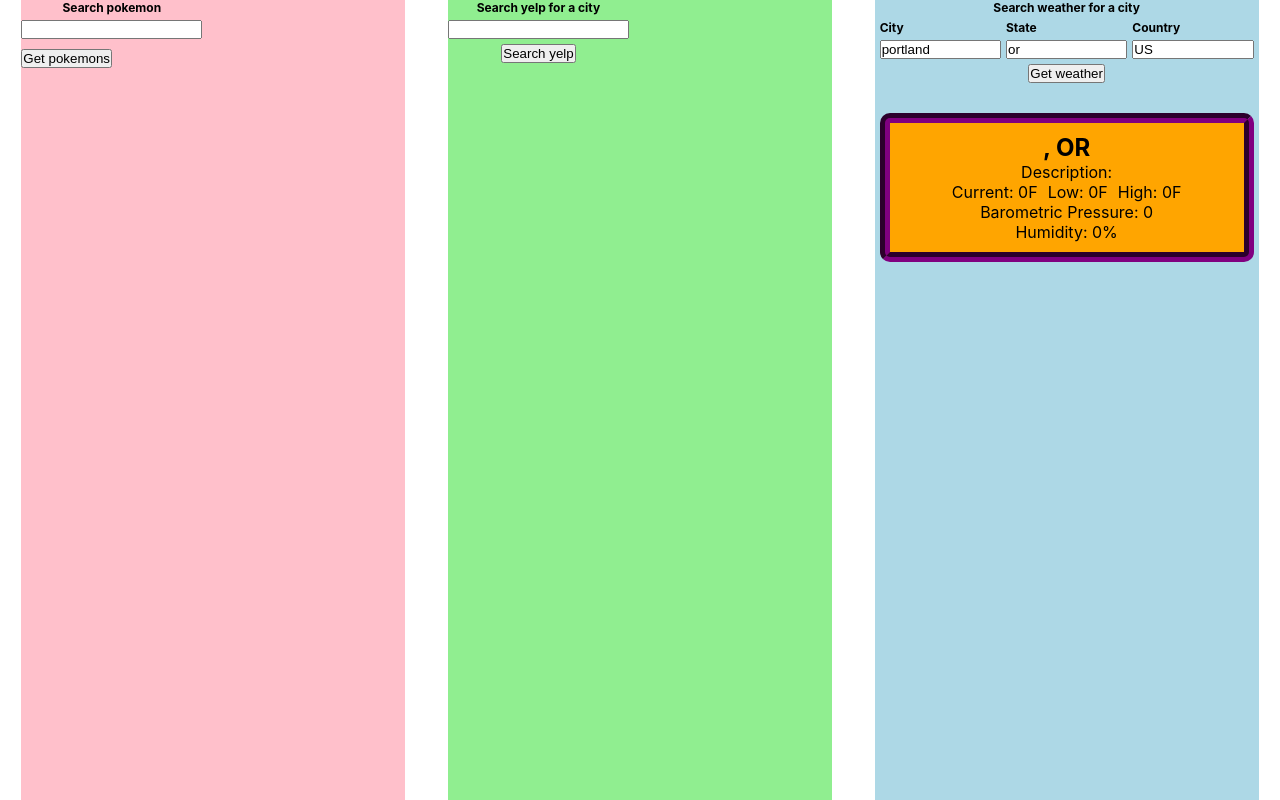
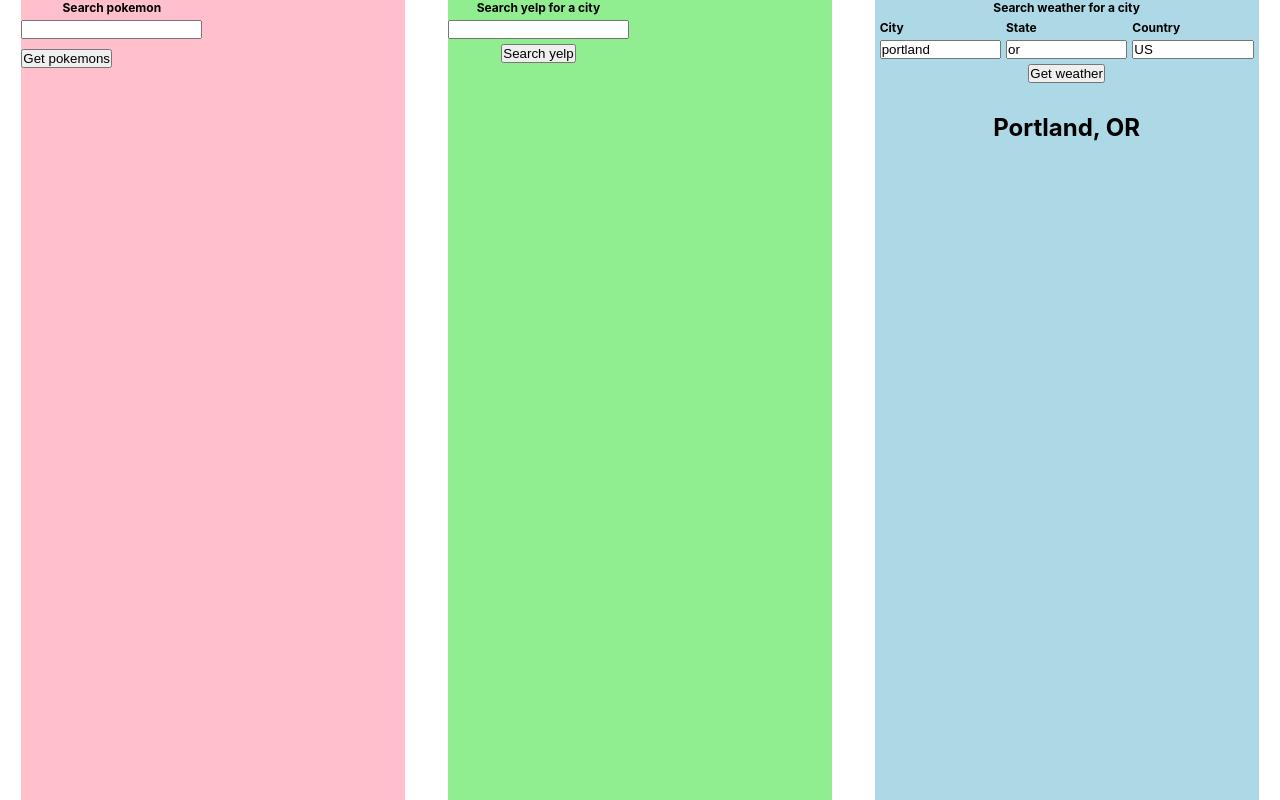
Before and after one commit to armaBurton/half-baked-api-proxy, a React (Create React App) app: page / in a window 1280 px wide. Built offline with nearby package versions, Linux system fonts and the light colour scheme.

Commit message:
changed the fetch location now I render an array instead of a single weather date

```diff
--- a/src/App.css
+++ b/src/App.css
@@ -7,7 +7,7 @@
 .App, body, html, #root {
   background-color: white;
   text-align: center;
-  height: 100%;
+  min-height: 100%;
   width: 100%;
   display: flex;
   justify-content: space-around;
@@ -193,7 +193,7 @@ label p{
   width: 100%;
 }
 
-.temp{
+.temp, .atmosphere, .wind{
   display: flex;
   justify-content: center;
   gap: 10px;
@@ -207,10 +207,19 @@ h1 span{
   text-transform: capitalize;
 }
 
-.weather-card{
+.weather-card, .render-history{
   background-color: orange;
   border: 10px groove purple;
   padding: 10px;
   border-radius: 10px;
   margin-top: 30px;
 }
+
+.locate{
+  margin-top: 30px;
+  text-transform: capitalize;
+}
+
+.locate h1{
+  text-transform: capitalize;
+}
--- /dev/null
+++ b/src/RenderHistory/RenderHistory.js
@@ -0,0 +1,25 @@
+
+export default function RenderHistory({ day }){
+  const date = new Date((day.dt * 1000));
+
+  return <div className='render-history'>
+    <h5>{date.toString()}</h5>
+    <p className="description">Description: {day.weather[0].description}</p>
+    <div className="temp">
+      <div>Current: {day.temp.day}°F</div>
+      <div>Low: {day.temp.min}°F</div>
+      <div>High: {day.temp.max}°F</div>
+    </div>
+    <div>
+      <p className="atmosphere">
+        <p className="baro">Barometric Pressure: {day.pressure}</p>
+        <p className="humidity">Humidity: {day.humidity}</p>
+      </p>
+    </div>
+    <div className="wind">
+      <p className="speed">Wind Speed: {day.wind_speed}</p>
+      <p className="gust">Gusts: {day.wind_gust}</p>
+      <p className="degree">Direction: {day.wind_deg}°</p>
+    </div>
+  </div>;
+}
--- a/src/RenderWeather/RenderWeather.js
+++ b/src/RenderWeather/RenderWeather.js
@@ -1,14 +1,4 @@
-export default function RenderWeather({ weather, state }){
+export default function RenderWeather({ city, state }){
 
-  return <div className='weather-card'>
-    <h1>{weather.name}, <span>{state}</span></h1>
-    <p className="description">Description: {weather.weather[0].description}</p>
-    <div className="temp">
-      <div>Current: {weather.main.temp}F</div>
-      <div>Low: {weather.main.temp_min}F</div>
-      <div>High: {weather.main.temp_max}F</div>
-    </div>
-    <p className="baro">Barometric Pressure: {weather.main.pressure}</p>
-    <p className="humidity">Humidity: {weather.main.humidity}%</p>
-  </div>;
+  return <h1 className='locate'>{city}, <span>{state}</span></h1>;
 }
--- a/src/WeatherSearch.js
+++ b/src/WeatherSearch.js
@@ -1,6 +1,7 @@
 import { useState } from 'react';
 import WeatherSpinner from './WeatherSpinner/WeatherSpinner';
 import RenderWeather from './RenderWeather/RenderWeather';
+import RenderHistory from './RenderHistory/RenderHistory';
 
 export default function WeatherSearch() {
   const [isLoading, setIsLoading] = useState(false);
@@ -37,6 +38,12 @@ export default function WeatherSearch() {
     }
   };
 
+  console.log(`||********************************`);
+  console.log(`||                                `);
+  console.log(`||   `, weather);
+  console.log(`||                                `);
+  console.log(`||********************************`);
+
   return (
     <section className='weather'>
       <form onSubmit={handleWeatherSubmit}>
@@ -61,10 +68,15 @@ export default function WeatherSearch() {
       </form>
       {
         isLoading
+          ? <></>
+          : <RenderWeather weather={weather.current} city={city} state={state}/>
+      }
+      {
+        isLoading
           ? <WeatherSpinner />
-          : weather.name === undefined
-            ? <RenderWeather weather={weatherObj} state={state} />
-            : <RenderWeather weather={weather} state={state}/>
+          : weather.daily === undefined
+            ? <></>
+            : weather.daily.map((day, i) => <RenderHistory key={day + i} day={day} />)
       }
     </section>
   );
```
Also changed, not shown: 1 other file (tests, documents, lock files or other folders).
